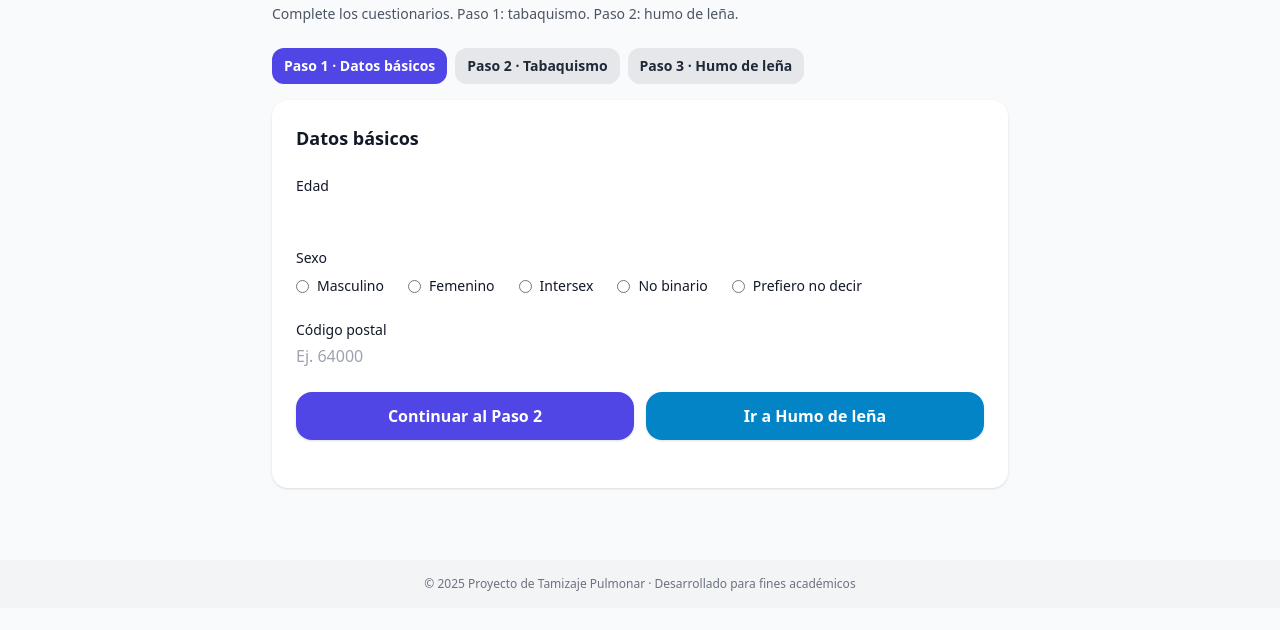
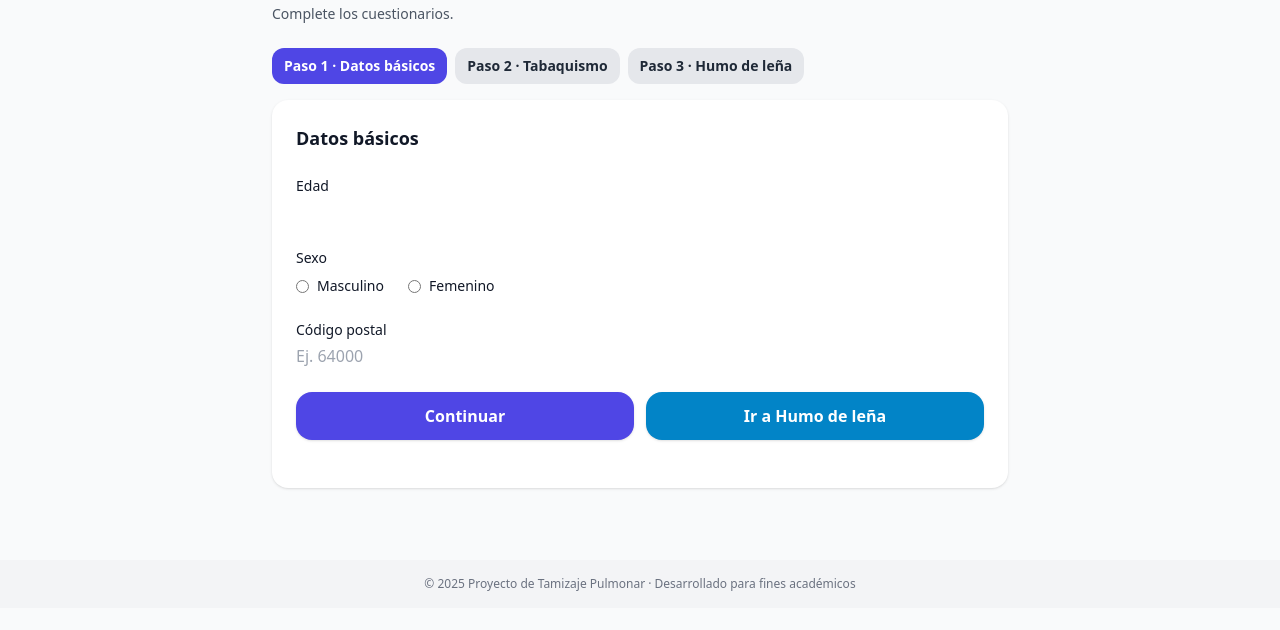
Before and after one commit to sebastianoyervides458-netizen/Encuesta-Tamizaje-, a plain HTML site: page index.html in a window 1280 px wide. Shown: the part 132-762 px from the top of the page. Drawn offline with nearby package versions, Linux system fonts and the light colour scheme.

Commit message:
Update index.html

```diff
--- a/index.html
+++ b/index.html
@@ -17,7 +17,7 @@
   <main class="max-w-3xl mx-auto py-8 px-4">
     <header class="mb-6">
       <h2 class="text-3xl font-bold tracking-tight text-indigo-800">Encuestas</h2>
-      <p class="text-sm text-gray-600 mt-2">Complete los cuestionarios. Paso 1: tabaquismo. Paso 2: humo de leña.</p>
+      <p class="text-sm text-gray-600 mt-2">Complete los cuestionarios.</p>
     </header>
 
     <!-- Tabs -->
@@ -40,9 +40,6 @@
         <div class="mt-2 flex flex-wrap gap-6 text-sm">
           <label class="flex items-center gap-2"><input type="radio" name="sexo" value="M" required> Masculino</label>
           <label class="flex items-center gap-2"><input type="radio" name="sexo" value="F"> Femenino</label>
-          <label class="flex items-center gap-2"><input type="radio" name="sexo" value="Intersex"> Intersex</label>
-          <label class="flex items-center gap-2"><input type="radio" name="sexo" value="No binario"> No binario</label>
-          <label class="flex items-center gap-2"><input type="radio" name="sexo" value="Prefiero no decir"> Prefiero no decir</label>
         </div>
       </div>
 
@@ -52,7 +49,7 @@
       </div>
 
       <div class="grid grid-cols-1 sm:grid-cols-2 gap-3">
-        <button type="submit" class="w-full py-3 rounded-2xl bg-indigo-600 hover:bg-indigo-700 text-white font-semibold shadow">Continuar al Paso 2</button>
+        <button type="submit" class="w-full py-3 rounded-2xl bg-indigo-600 hover:bg-indigo-700 text-white font-semibold shadow">Continuar</button>
         <button type="button" id="goStep3" class="w-full py-3 rounded-2xl bg-sky-600 hover:bg-sky-700 text-white font-semibold shadow">Ir a Humo de leña</button>
       </div>
       <p id="status1" class="text-sm mt-3"></p>
```
